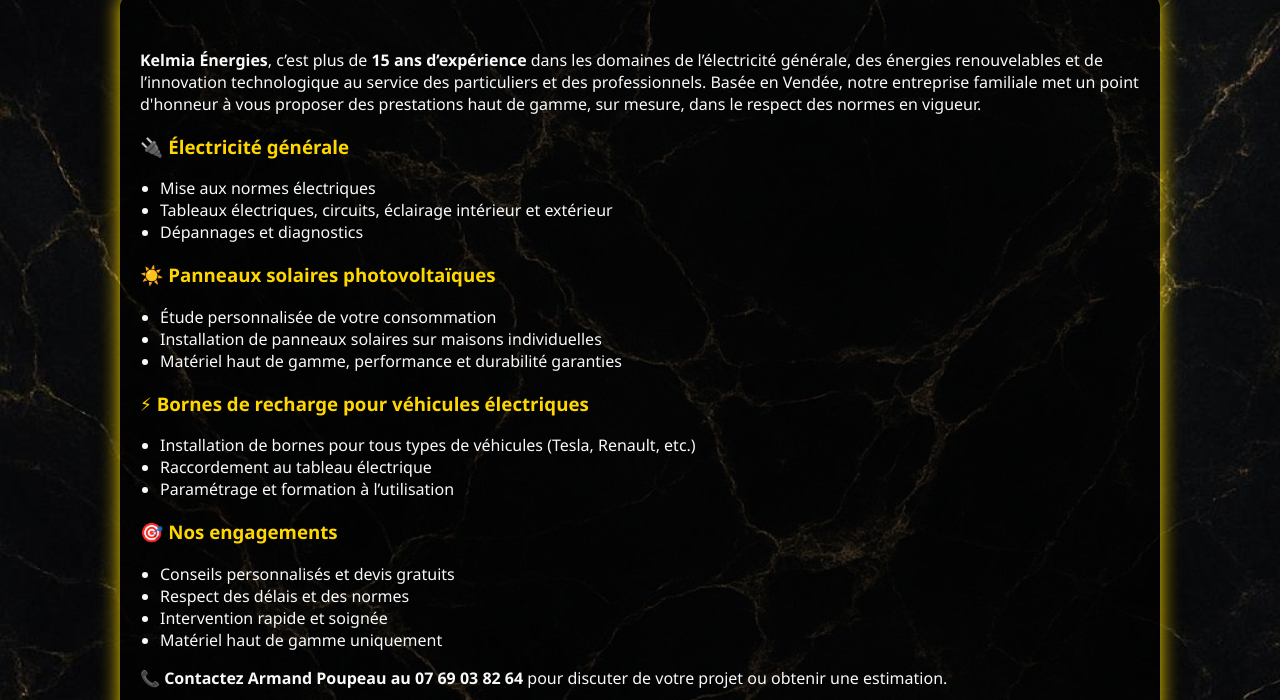
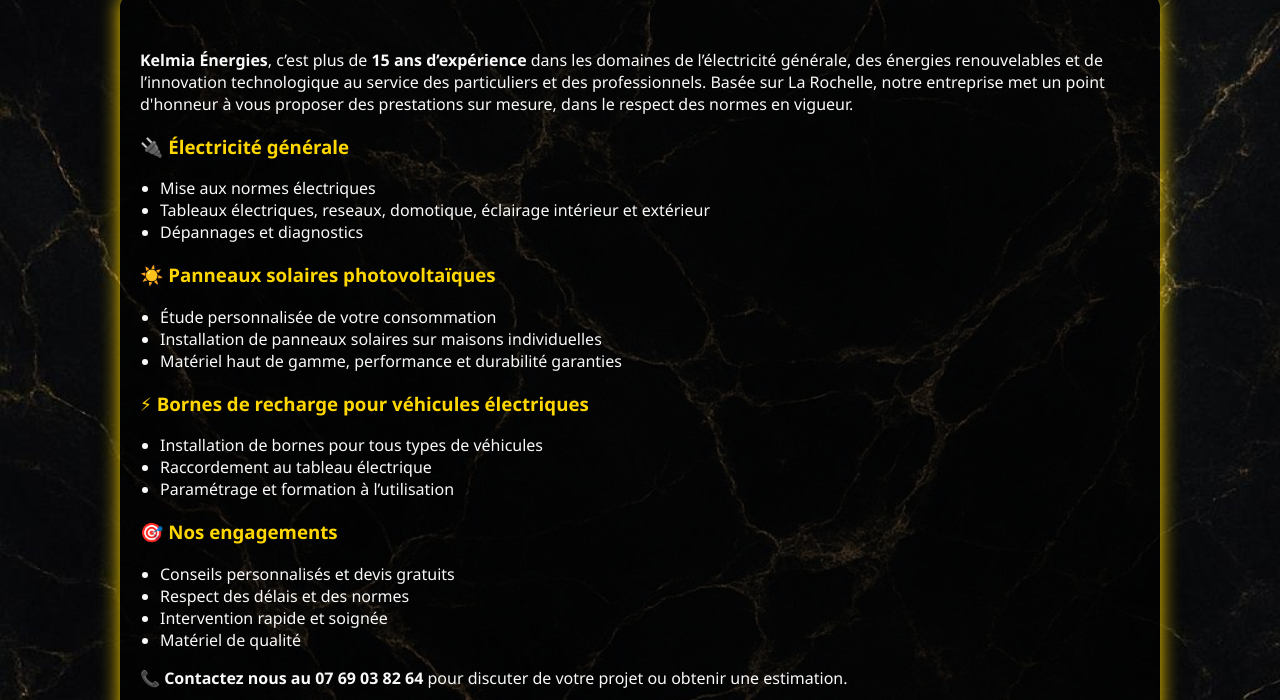
Before and after one commit to Armand0405/kelmia-energies, a plain HTML site: page index.html in a window 1280 px wide. Shown: the part 252-952 px from the top of the page. Drawn offline with Linux system fonts and the light colour scheme.

Commit message:
Update index.html

```diff
--- a/index.html
+++ b/index.html
@@ -14,13 +14,13 @@
   <section class="intro">
     <p>
       <strong>Kelmia Énergies</strong>, c’est plus de <strong>15 ans d’expérience</strong> dans les domaines de l’électricité générale, des énergies renouvelables et de l’innovation technologique au service des particuliers et des professionnels.
-      Basée en Vendée, notre entreprise familiale met un point d'honneur à vous proposer des prestations haut de gamme, sur mesure, dans le respect des normes en vigueur.
+      Basée sur La Rochelle, notre entreprise met un point d'honneur à vous proposer des prestations sur mesure, dans le respect des normes en vigueur.
     </p>
 
     <h3>🔌 Électricité générale</h3>
     <ul>
       <li>Mise aux normes électriques</li>
-      <li>Tableaux électriques, circuits, éclairage intérieur et extérieur</li>
+      <li>Tableaux électriques, reseaux, domotique, éclairage intérieur et extérieur</li>
       <li>Dépannages et diagnostics</li>
     </ul>
 
@@ -33,7 +33,7 @@
 
     <h3>⚡ Bornes de recharge pour véhicules électriques</h3>
     <ul>
-      <li>Installation de bornes pour tous types de véhicules (Tesla, Renault, etc.)</li>
+      <li>Installation de bornes pour tous types de véhicules </li>
       <li>Raccordement au tableau électrique</li>
       <li>Paramétrage et formation à l’utilisation</li>
     </ul>
@@ -43,11 +43,11 @@
       <li>Conseils personnalisés et devis gratuits</li>
       <li>Respect des délais et des normes</li>
       <li>Intervention rapide et soignée</li>
-      <li>Matériel haut de gamme uniquement</li>
+      <li>Matériel de qualité</li>
     </ul>
 
     <p>
-      📞 <strong>Contactez Armand Poupeau au 07 69 03 82 64</strong> pour discuter de votre projet ou obtenir une estimation.
+      📞 <strong>Contactez nous au 07 69 03 82 64</strong> pour discuter de votre projet ou obtenir une estimation.
     </p>
   </section>
 
```
